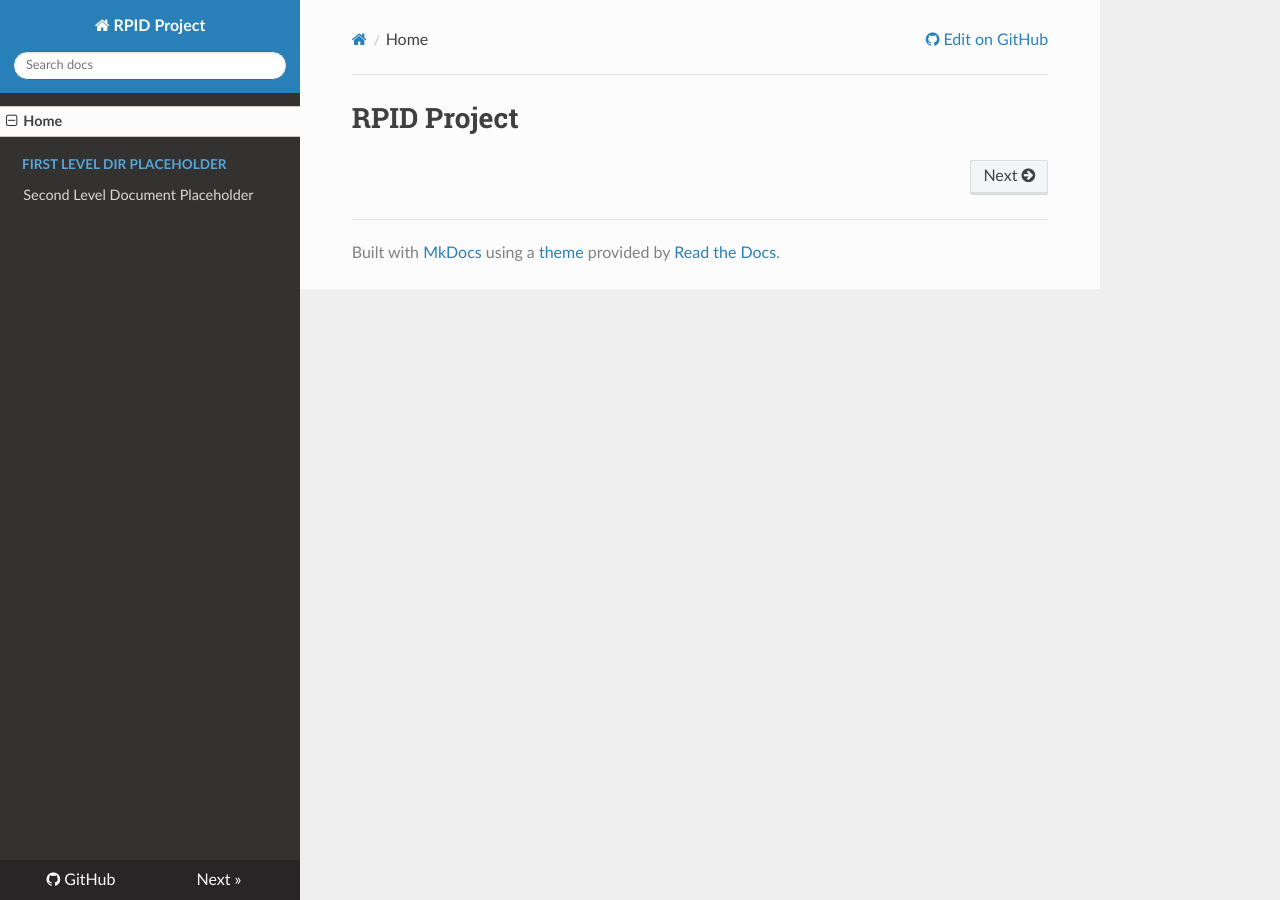
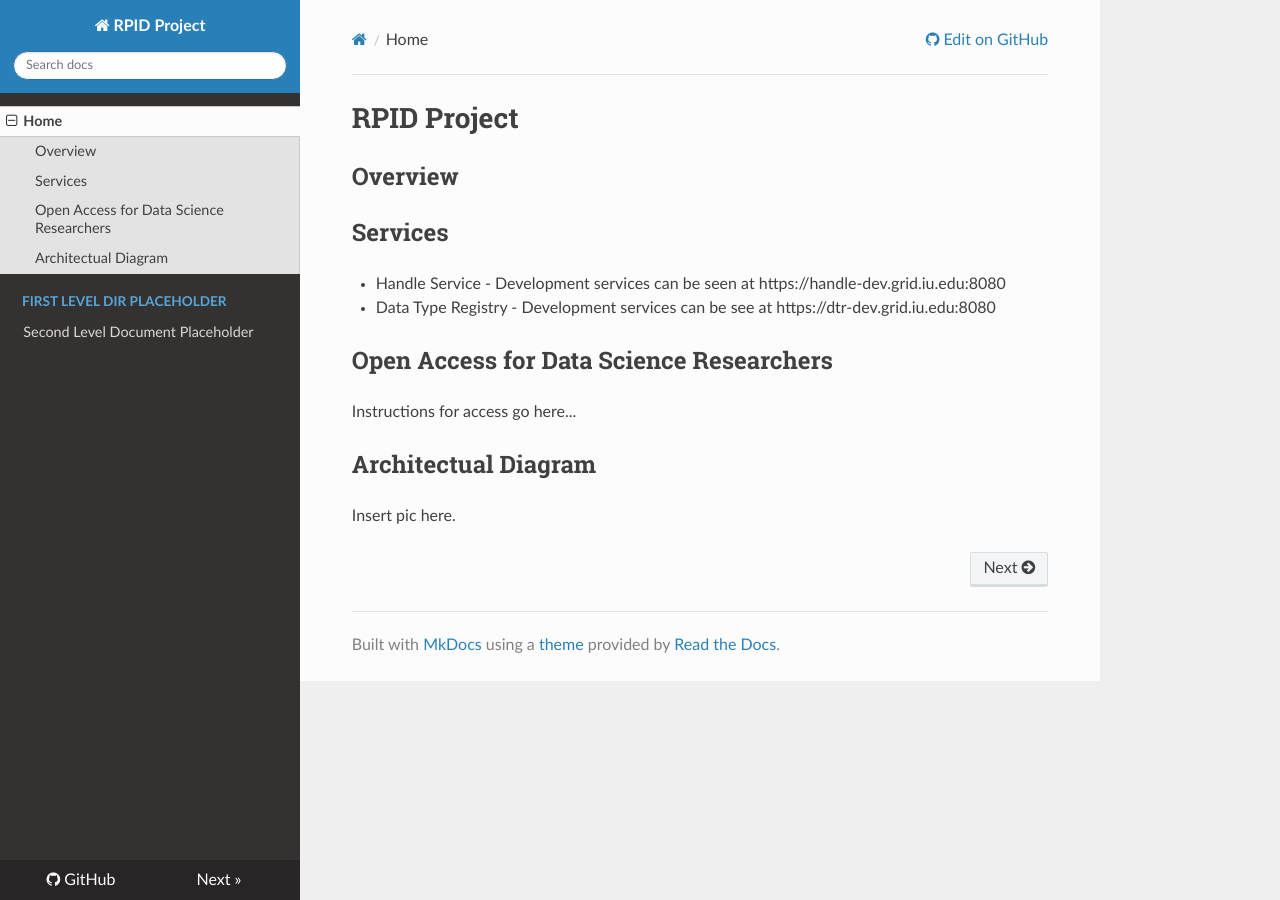
Before and after one commit to rpidproject/rpid, an MkDocs documentation site: the page built from docs/index.md, in a window 1280 px wide. Built offline with MkDocs 1.6.1, drawn with Linux system fonts in a browser that asks for light colours; nearby versions of some CDN libraries; old or Windows-style settings are respelled for this version of MkDocs.

Commit message:
Update index.md

```diff
--- a/docs/index.md
+++ b/docs/index.md
@@ -1 +1,15 @@
 # RPID Project
+
+## Overview
+
+## Services
+   * Handle Service - Development services can be seen at https://handle-dev.grid.iu.edu:8080
+   * Data Type Registry - Development services can be see at https://dtr-dev.grid.iu.edu:8080
+
+## Open Access for Data Science Researchers
+
+Instructions for access go here...
+
+## Architectual Diagram
+
+Insert pic here.
```
